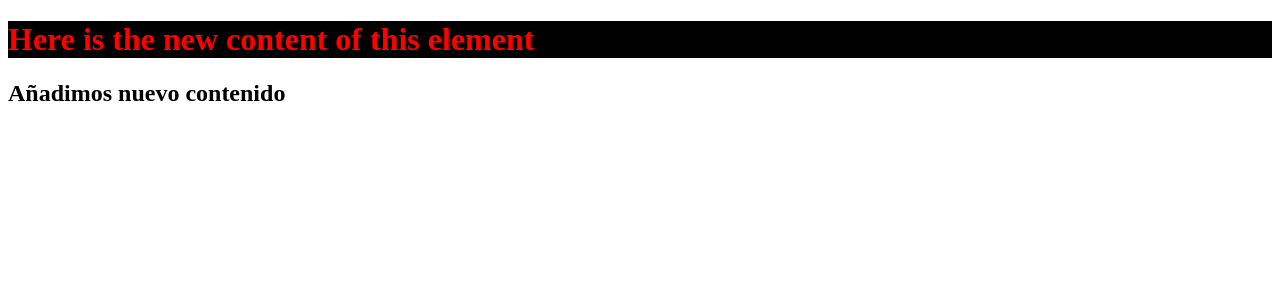
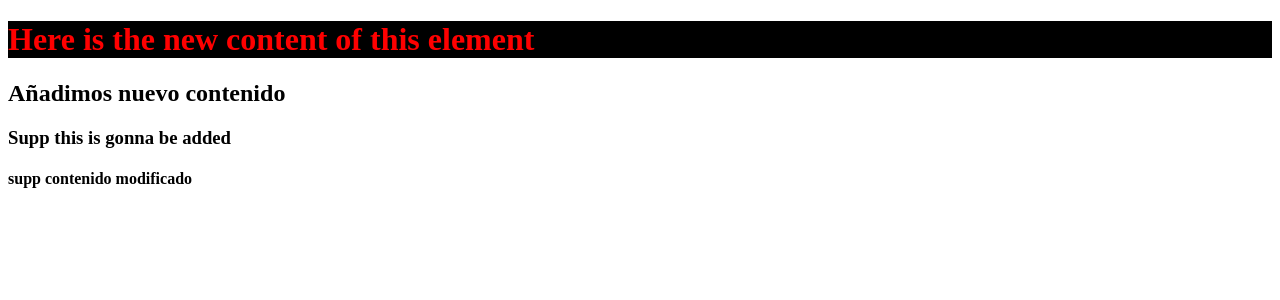
Before and after one commit to fecego/prueba-repo, an Angular app: page / in a window 1280 px wide. Shown: the top 300 px of the page. Built offline with nearby package versions, Linux system fonts and the light colour scheme.

Commit message:
pruebaa commit

```diff
--- a/src/app/app.component.html
+++ b/src/app/app.component.html
@@ -1,2 +1,4 @@
 <h1>Here is the new content of this element</h1>
 <h2>Añadimos nuevo contenido</h2>
+<h3>Supp this is gonna be added</h3>
+<h4>supp contenido modificado</h4>
```
